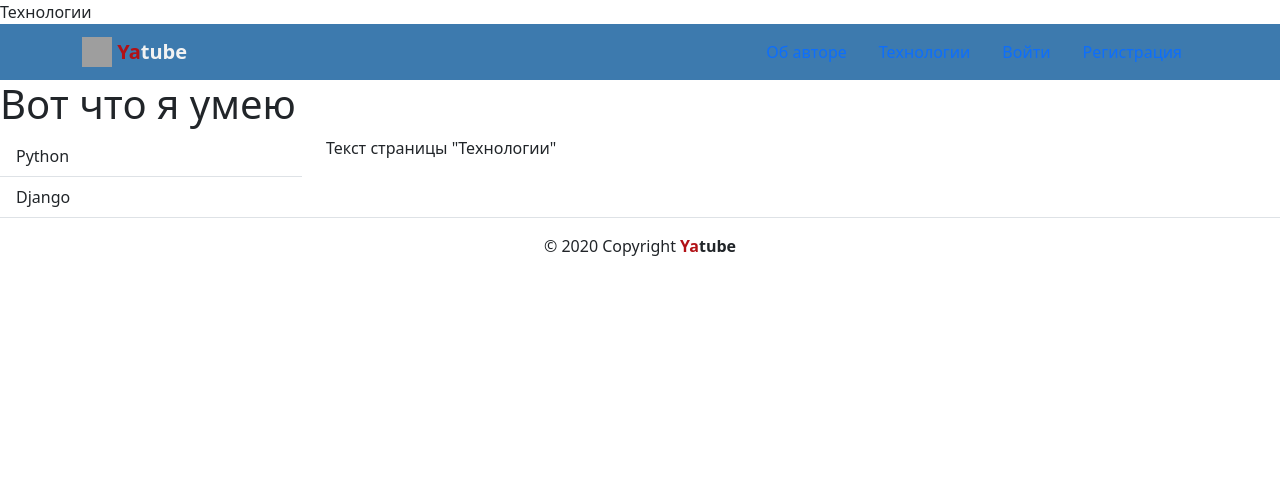
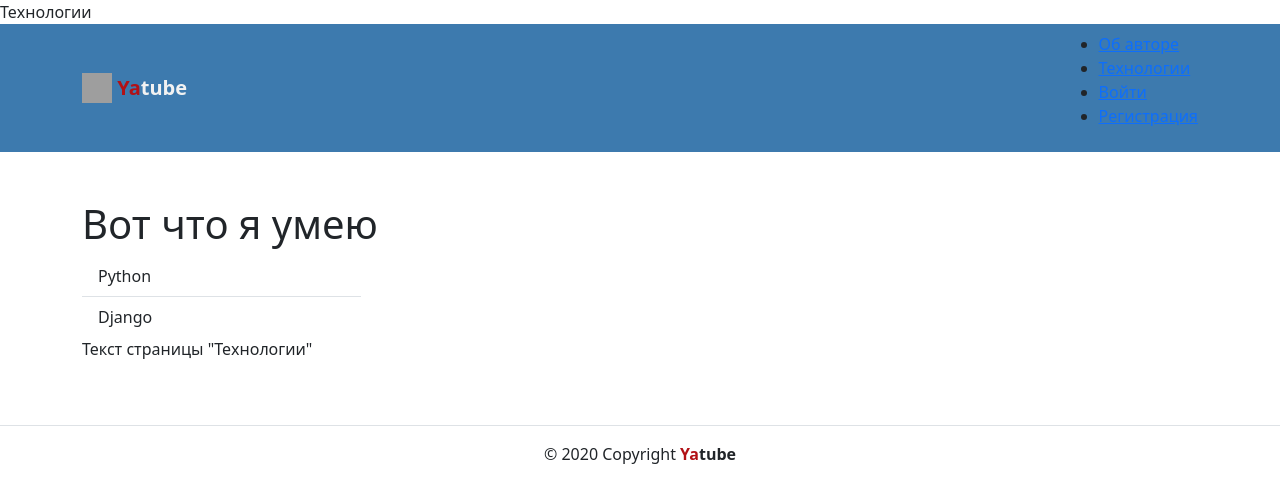
Before and after one commit to anton1202-py/hw05_final, a Django app: template yatube/templates/about/tech.html in a window 1280 px wide. Shown: the top 503 px of the page. Run offline with Django 3.2, Linux system fonts and the light colour scheme; the template is opened without the code that fills it: most values are stand-ins (such as "Sample title", 1, 10 or a date in 2020); some libraries are stand-ins or nearby versions; grey boxes are pictures that could not be loaded.

Commit message:
Исправления после 2 ревью

```diff
--- a/yatube/templates/about/author.html
+++ b/yatube/templates/about/author.html
@@ -2,6 +2,7 @@
 {% extends "base.html" %}
 {% block title %}Об авторе проекта{% endblock %}
 {% block content %}
+<div class="container py-5">
 <h1>Привет, я автор</h1>
 <p>
   <h3>Кузнецов Антон</h3>
@@ -23,4 +24,5 @@
 Картинки, блоки, элементы бустрап. А может быть, просто напишу <br>
 несколько абзацев текста. <br>
 </p>
+</div>
 {% endblock %}
--- a/yatube/templates/about/tech.html
+++ b/yatube/templates/about/tech.html
@@ -3,7 +3,7 @@
 {% block title %}Технологии{% endblock %}
 {% block content %}
 {% comment %} Колонки с отступом сверху и снизу {% endcomment %}
-<div class="row">
+<div class="container py-5">
   <h1>Вот что я умею</h1>
   {% comment %}
     Боковой блок со списком технологий
--- a/yatube/templates/includes/header.html
+++ b/yatube/templates/includes/header.html
@@ -12,27 +12,27 @@
       Класс nav-pills нужен для выделения активных пунктов
       {% endcomment %}
 
-    <div>
-      <ul class="nav nav-pills">
-        <li class="nav-item">
-          <a class="nav-link {% if view_name  == 'about:author' %}active{% endif %}"
+    <div id="mainmenu">
+      <ul>
+        <li>
+          <a {% if view_name  == 'about:author' %}active{% endif %}
           href="{% url 'about:author' %}">Об авторе</a>
         </li>
-        <li class="nav-item">
-          <a class="nav-link {% if view_name  == 'about:tech' %}active{% endif %}"
+        <li>
+          <a {% if view_name  == 'about:tech' %}active{% endif %}
            href="{% url 'about:tech' %}">Технологии</a>
         </li>
         {% if user.is_authenticated %}
-        <li class="nav-item ">
-          <a class="nav-link {% if view_name  == 'users:post_create' %}active{% endif %}"
+        <li>
+          <a {% if view_name  == 'users:post_create' %}active{% endif %}
           href="{% url 'posts:post_create' %}">Новая запись</a>
         </li>
-        <li class="nav-item">
-          <a class="nav-link {% if view_name  == 'users:password_reset_form' %}active{% endif %}"
+        <li>
+          <a {% if view_name  == 'users:password_reset_form' %}active{% endif %}
           href="{% url 'users:password_reset_form' %}">Изменить пароль</a>
         </li>
-        <li class="nav-item">
-          <a class="nav-link {% if view_name  == 'users:logout' %}active{% endif %}"
+        <li>
+          <a {% if view_name  == 'users:logout' %}active{% endif %}
           href="{% url 'users:logout' %}">Выйти</a>
         </li>
       </ul>
@@ -41,16 +41,15 @@
           Пользователь: {{ user.username }}
           </span></b>
         {% else %}
-        <li class="nav-item">
-          <a class="nav-link {% if view_name  == 'users:login' %}active{% endif %}"
+        <li>
+          <a {% if view_name  == 'users:login' %}active{% endif %}
           href="{% url 'users:login' %}">Войти</a>
         </li>
-        <li class="nav-item">
-          <a class="nav-link {% if view_name  == 'users:signup' %}active{% endif %}"
+        <li>
+          <a {% if view_name  == 'users:signup' %}active{% endif %}
           href="{% url 'users:signup' %}">Регистрация</a>
         </li>
         {% endif %}
-
     </div>
   </nav>
 </header>
```
Also changed, not shown: yatube/posts/tests/test_views.py (+34 -14 lines).
